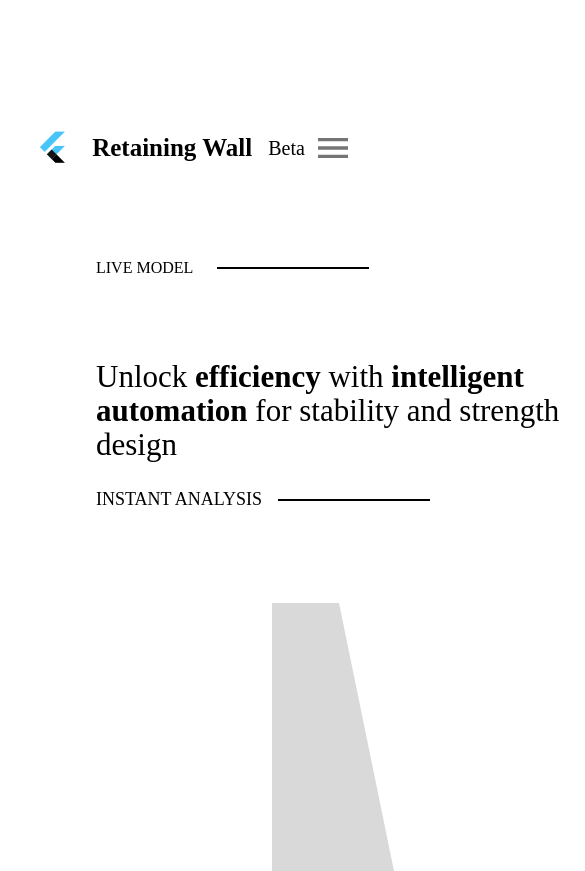
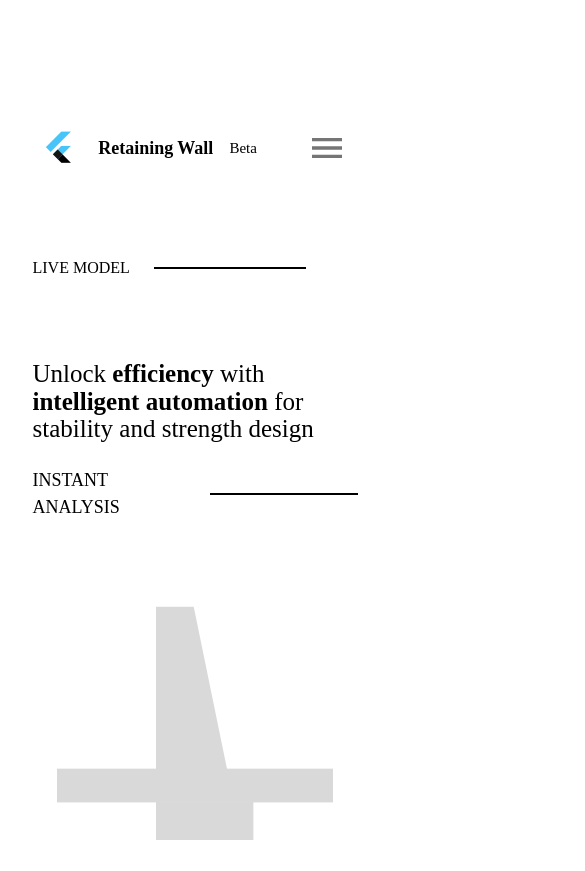
Before and after one commit to EyasuEmana/RetailingWallProj, a React (Create React App) app: page / in a window 390 px wide. Shown: the top 871 px of the page, 585 px wide, since content can reach past the window. Built offline with nearby package versions, Linux system fonts and the light colour scheme.

Commit message:
responsiveness done

```diff
--- a/src/components/Footer.js
+++ b/src/components/Footer.js
@@ -3,7 +3,7 @@ import React from "react";
 
 function Footer() {
   return (
-    <Box sx={{ width: "100%", height: 300, backgroundColor: "#171414" }}>
+    <Box sx={{ height: 300, backgroundColor: "#171414" }}>
       <Stack
         direction="column"
         justifyContent="center"
--- a/src/components/LandingPageComps/Appbar.js
+++ b/src/components/LandingPageComps/Appbar.js
@@ -73,11 +73,17 @@ export default function Appbar({ excelDate, setExcelData }) {
           <Stack direction="row" alignItems="center" spacing={2}>
             <img src={logo} alt="logo" />
             <Typography
-              sx={{ fontWeight: "bold", color: "#000", fontSize: "25px" }}
+              sx={{
+                fontWeight: "bold",
+                color: "#000",
+                fontSize: isMatch ? "18px" : "25px",
+              }}
             >
               Retaining Wall
             </Typography>
-            <Typography sx={{ color: "#000", fontSize: "20px" }}>
+            <Typography
+              sx={{ color: "#000", fontSize: isMatch ? "15px" : "20px" }}
+            >
               Beta
             </Typography>
           </Stack>
--- a/src/components/Slogan.js
+++ b/src/components/Slogan.js
@@ -1,10 +1,18 @@
-import { Stack, Typography } from "@mui/material";
+import { Stack, Typography, useMediaQuery, useTheme } from "@mui/material";
 import React from "react";
 
 function Slogan() {
+  const theme = useTheme();
+  const isMatch = useMediaQuery(theme.breakpoints.down("md"));
   return (
     <Stack direction={"column"} spacing={3}>
-      <Typography sx={{ fontSize: 31, textAlign: "left", lineHeight: "1.1" }}>
+      <Typography
+        sx={{
+          fontSize: isMatch ? 25 : 31,
+          textAlign: "left",
+          lineHeight: "1.1",
+        }}
+      >
         Unlock <b>efficiency</b> with <b>intelligent automation </b>
         for stability and strength design
       </Typography>
--- a/src/pages/LandingPage/BodyPart/Left/Form/index.js
+++ b/src/pages/LandingPage/BodyPart/Left/Form/index.js
@@ -13,7 +13,6 @@ import React, { useEffect, useState } from "react";
 import CustomButton from "../../../../../components/CustomButton";
 import ExpandMoreIcon from "@mui/icons-material/ExpandMore";
 import Slogan from "../../../../../components/Slogan";
-// import "./styleSvg.css";
 const styleValueBox = {
   borderColor: "#D9D9D9",
   textTransform: "lowercase",
@@ -36,7 +35,7 @@ function Index({ excelDate, setExcelData }) {
   const [shareThickness, setShareThickness] = useState(69);
 
   const theme = useTheme();
-  const isMatch = useMediaQuery(theme.breakpoints.down("md"));
+  const isMatch = useMediaQuery(theme.breakpoints.down("lg"));
 
   useEffect(() => {
     setExcelData({
@@ -74,7 +73,6 @@ function Index({ excelDate, setExcelData }) {
   };
 
   return (
-    <Box>
     <Stack direction={"column"} spacing={10}>
       <Stack direction={"row"} alignItems="center" spacing={3}>
         <Typography>LIVE MODEL</Typography>
@@ -82,11 +80,11 @@ function Index({ excelDate, setExcelData }) {
         {/* <TextField variant="standard" width={12}></TextField> */}
       </Stack>
       {isMatch && <Slogan />}
-        <div className="svg-container">
+      <div>
         <center>
           <svg
-              width="491"
-              height="426"
+            width="85%"
+            height="80%"
             viewBox="0 0 491 426"
             fill="none"
             xmlns="http://www.w3.org/2000/svg"
@@ -284,9 +282,7 @@ function Index({ excelDate, setExcelData }) {
                     }}
                     valueLabelDisplay="auto"
                     scale={calculateValue}
-                      onChange={(event, newValue) =>
-                        setBaseTotalLength(newValue)
-                      }
+                    onChange={(event, newValue) => setBaseTotalLength(newValue)}
                   />
                   <Button variant="outlined" sx={styleValueBox}>
                     {baseTotalLength} ft
@@ -484,9 +480,7 @@ function Index({ excelDate, setExcelData }) {
                     }}
                     valueLabelDisplay="auto"
                     scale={calculateValue}
-                      onChange={(event, newValue) =>
-                        setShareThickness(newValue)
-                      }
+                    onChange={(event, newValue) => setShareThickness(newValue)}
                   />
                   <Button variant="outlined" sx={styleValueBox}>
                     {shareThickness} ft
@@ -507,7 +501,6 @@ function Index({ excelDate, setExcelData }) {
         </Stack>
       </Box>
     </Stack>
-    </Box>
   );
 }
 
--- a/src/pages/LandingPage/BodyPart/Right/index.js
+++ b/src/pages/LandingPage/BodyPart/Right/index.js
@@ -6,10 +6,17 @@ import { useTheme } from "@emotion/react";
 
 function Index() {
   const theme = useTheme();
-  const isMatch = useMediaQuery(theme.breakpoints.up("md"));
+  const isMatch = useMediaQuery(theme.breakpoints.up("lg"));
   const CustomOutputProgress = () => {
     return (
-      <Box sx={{ height: 6, width: "100%", backgroundColor: "#CCC",borderRadius:2 }}>
+      <Box
+        sx={{
+          height: 6,
+          width: "100%",
+          backgroundColor: "#CCC",
+          borderRadius: 2,
+        }}
+      >
         {/* <Box sx={{ height: 6, width: "90%", backgroundColor: "#999" }}></Box> */}
       </Box>
     );
@@ -24,15 +31,15 @@ function Index() {
         spacing={2}
         mb={0.5}
       >
-        <Grid item sm={4}>
+        <Grid item sm={4} xs={4}>
           <Typography>{title}</Typography>
         </Grid>
-        <Grid item sm={6}>
+        <Grid item sm={6} xs={6}>
           <Box>
             <CustomOutputProgress />
           </Box>
         </Grid>
-        <Grid item sm={2}>
+        <Grid item sm={2} xs={2}>
           <Typography>{value}</Typography>
         </Grid>
       </Grid>
--- a/src/pages/LandingPage/BodyPart/index.js
+++ b/src/pages/LandingPage/BodyPart/index.js
@@ -6,12 +6,17 @@ function Index({ excelDate, setExcelData }) {
   const theme = useTheme();
   const isMatch = useMediaQuery(theme.breakpoints.down("lg"));
   return (
-    <Box marginY={6} marginX={12}>
-      <Grid container spacing={isMatch ? 0 : 20}>
-        <Grid item lg={6} sm={12}>
+    <Box marginY={6}>
+      <Grid
+        container
+        spacing={isMatch ? 0 : 20}
+        justifyContent={"center"}
+        alignItems={"center"}
+      >
+        <Grid item lg={6} sm={10} xs={10}>
           <Left excelDate={excelDate} setExcelData={setExcelData} />
         </Grid>
-        <Grid item lg={6} sm={12}>
+        <Grid item lg={6} sm={10} xs={10}>
           <Right />
         </Grid>
       </Grid>
--- a/src/pages/LandingPage/index.js
+++ b/src/pages/LandingPage/index.js
@@ -8,10 +8,10 @@ function LangingPage() {
   return (
     <Box>
       <Grid container justifyContent={"space-around"} spacing={4}>
-        <Grid item sm={10}>
+        <Grid item sm={10} xs={10}>
           <Appbar excelDate={excelDate} setExcelData={setExcelData} />
         </Grid>
-        <Grid item lg={10}>
+        <Grid item lg={10} xs={12}>
           <BodyPart excelDate={excelDate} setExcelData={setExcelData} />
         </Grid>
         <Grid item xs={12}>
```
Lines whose indentation alone changed are shown as unchanged.
